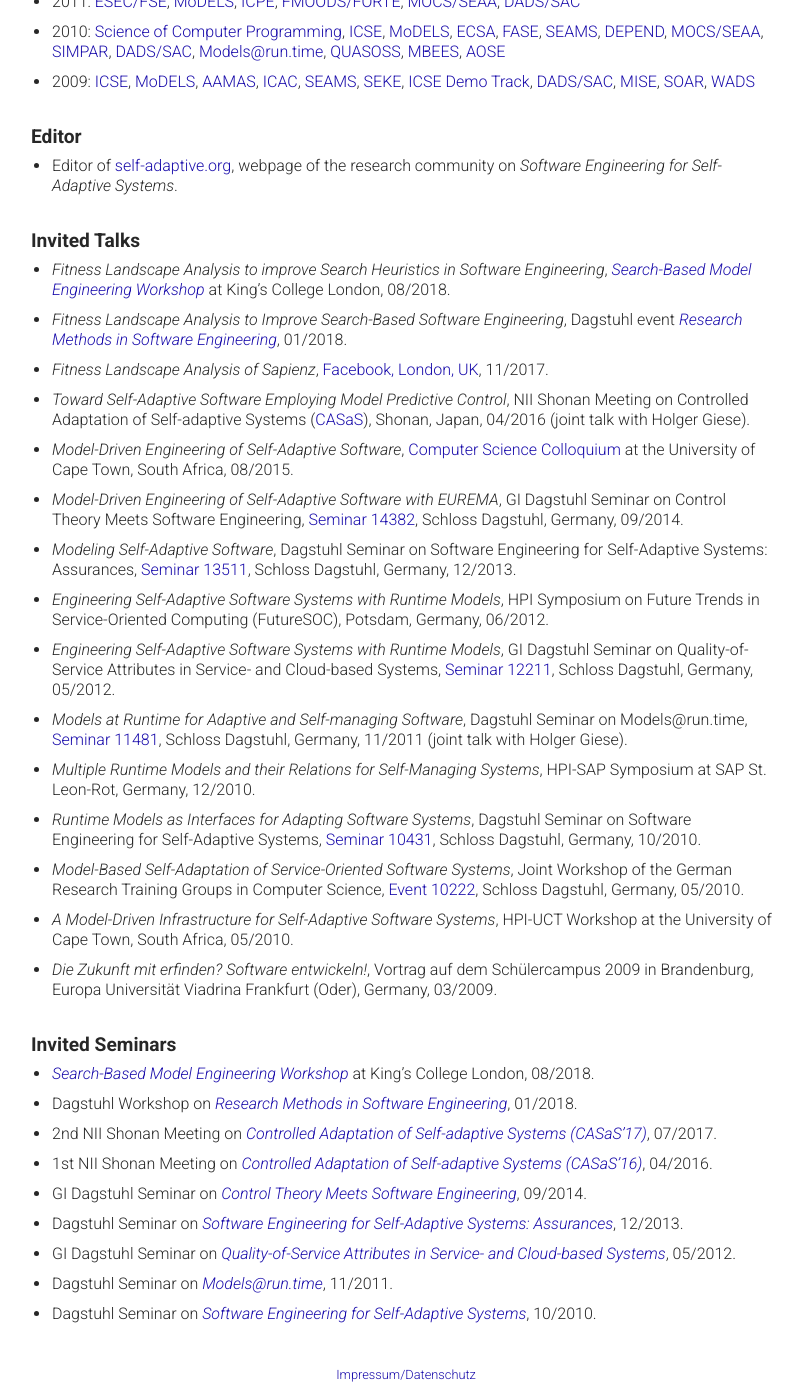
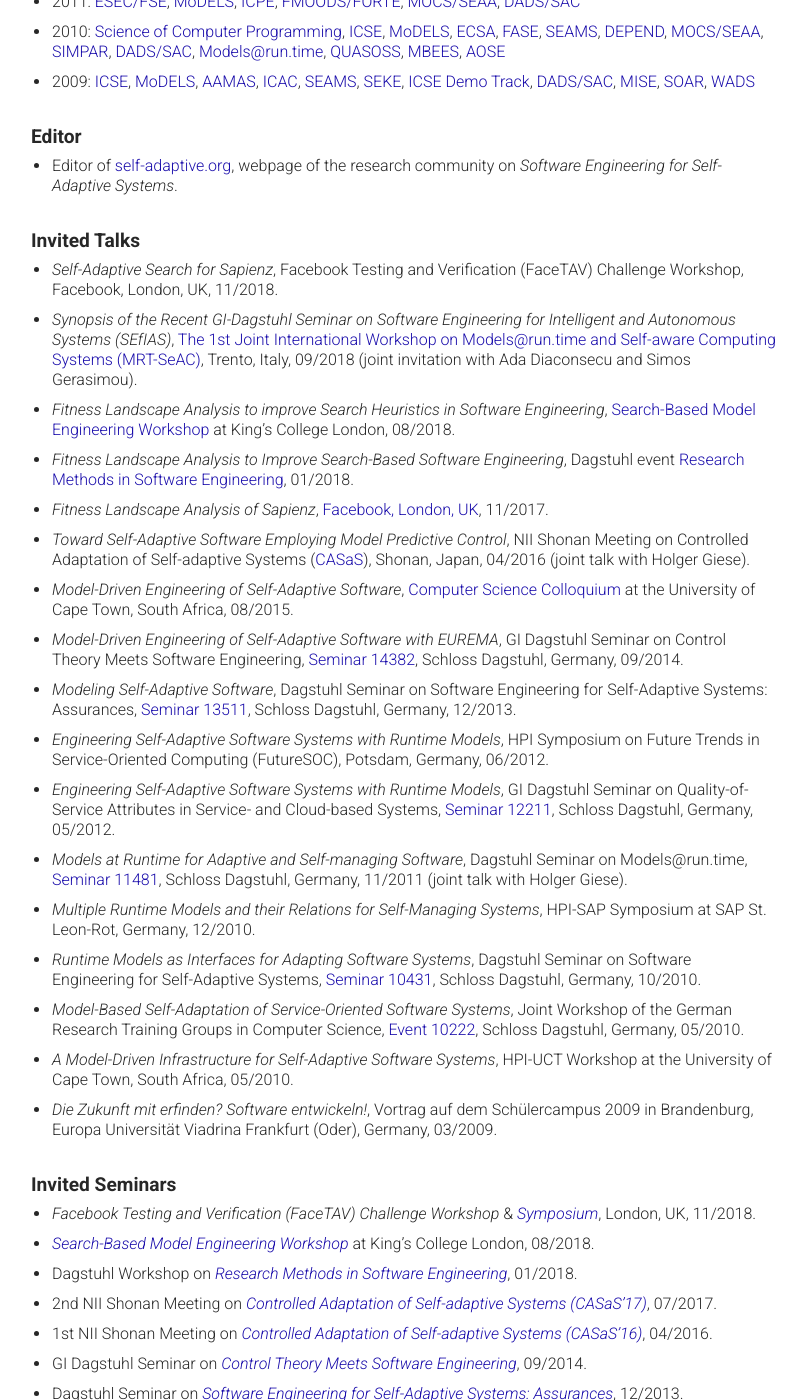
Before and after one commit to thomas-vogel/thomas-vogel.github.io, a Jekyll site: the page built from _pages/activities.md, in a window 1280 px wide and 1400 px high, scrolled down 2738 px. Shown: the whole window, without its empty margins (234-1040 px from the left). Built offline with Jekyll 4.4.1, drawn with Linux system fonts in a browser that asks for light colours.

Commit message:
Add FaceTAV talk and invitation.

```diff
--- a/_pages/activities.md
+++ b/_pages/activities.md
@@ -172,8 +172,10 @@ Jump to
 
 ## Invited Talks
 
-* _Fitness Landscape Analysis to improve Search Heuristics in Software Engineering_, [_Search-Based Model Engineering Workshop_](https://www.informatik.hu-berlin.de/de/forschung/gebiete/mse/HU-KCL-Workshop){:target="_blank"} at King's College London, 08/2018.
-* _Fitness Landscape Analysis to Improve Search-Based Software Engineering_, Dagstuhl event [_Research Methods in Software Engineering_](http://www.dagstuhl.de/18034){:target="_blank"}, 01/2018.
+* _Self-Adaptive Search for Sapienz_, Facebook Testing and Verification (FaceTAV) Challenge Workshop, Facebook, London, UK, 11/2018.
+* _Synopsis of the Recent GI-Dagstuhl Seminar on Software Engineering for Intelligent and Autonomous Systems (SEfIAS)_, [The 1st Joint International Workshop on Models@run.time and Self-aware Computing Systems (MRT-SeAC)](http://st.inf.tu-dresden.de/MRT18-ICAC){:target="_blank"}, Trento, Italy, 09/2018 (joint invitation with Ada Diaconsecu and Simos Gerasimou).
+* _Fitness Landscape Analysis to improve Search Heuristics in Software Engineering_, [Search-Based Model Engineering Workshop](https://www.informatik.hu-berlin.de/de/forschung/gebiete/mse/HU-KCL-Workshop){:target="_blank"} at King's College London, 08/2018.
+* _Fitness Landscape Analysis to Improve Search-Based Software Engineering_, Dagstuhl event [Research Methods in Software Engineering](http://www.dagstuhl.de/18034){:target="_blank"}, 01/2018.
 * _Fitness Landscape Analysis of Sapienz_, [Facebook, London, UK](https://www.facebook.com/facebooklondon/){:target="_blank"}, 11/2017.
 * _Toward Self-Adaptive Software Employing Model Predictive Control_, NII Shonan Meeting on Controlled Adaptation of Self-adaptive Systems ([CASaS](http://shonan.nii.ac.jp/shonan/blog/2015/05/15/controlled-adaptation-of-self%EF%BC%8Dadaptive-systems-casas-2/){:target="_blank"}), Shonan, Japan, 04/2016 (joint talk with Holger Giese).
 * _Model-Driven Engineering of Self-Adaptive Software_, [Computer Science Colloquium](http://www.cs.uct.ac.za/research/cs-colloquia-and-seminars-and-other-talks){:target="_blank"} at the University of Cape Town, South Africa, 08/2015.
@@ -191,6 +193,7 @@ Jump to
 
 ## Invited Seminars
 
+* _Facebook Testing and Verification (FaceTAV) Challenge Workshop_ & [_Symposium_](https://facebooktestingverificationsum.splashthat.com/){:target="_blank"}, London, UK, 11/2018.
 * [_Search-Based Model Engineering Workshop_](https://www.informatik.hu-berlin.de/de/forschung/gebiete/mse/HU-KCL-Workshop){:target="_blank"} at King's College London, 08/2018.
 * Dagstuhl Workshop on [_Research Methods in Software Engineering_](http://www.dagstuhl.de/18034){:target="_blank"}, 01/2018.
 *  2nd NII Shonan Meeting on [_Controlled Adaptation of Self-adaptive Systems (CASaS'17)_](http://shonan.nii.ac.jp/seminar/110/){:target="_blank"}, 07/2017.
```
Also changed, not shown: index.md (+2 -1 lines).
